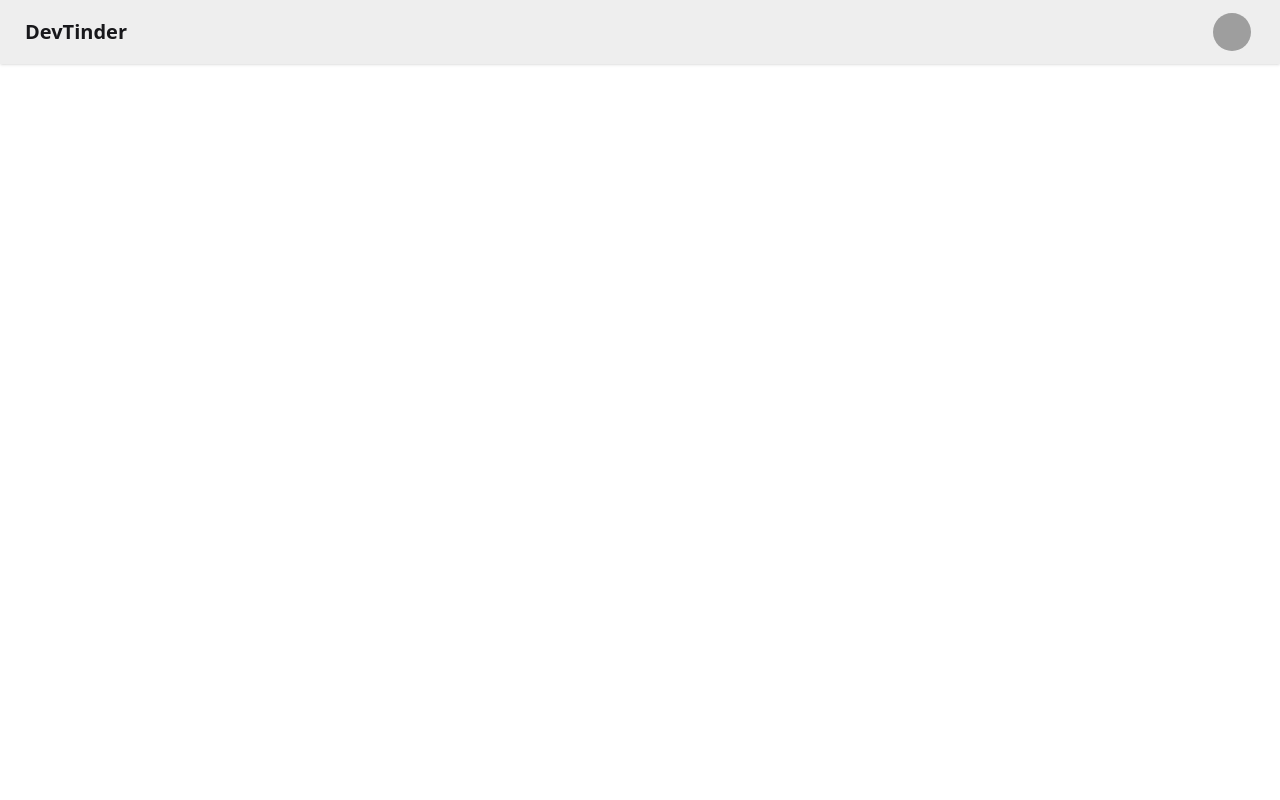
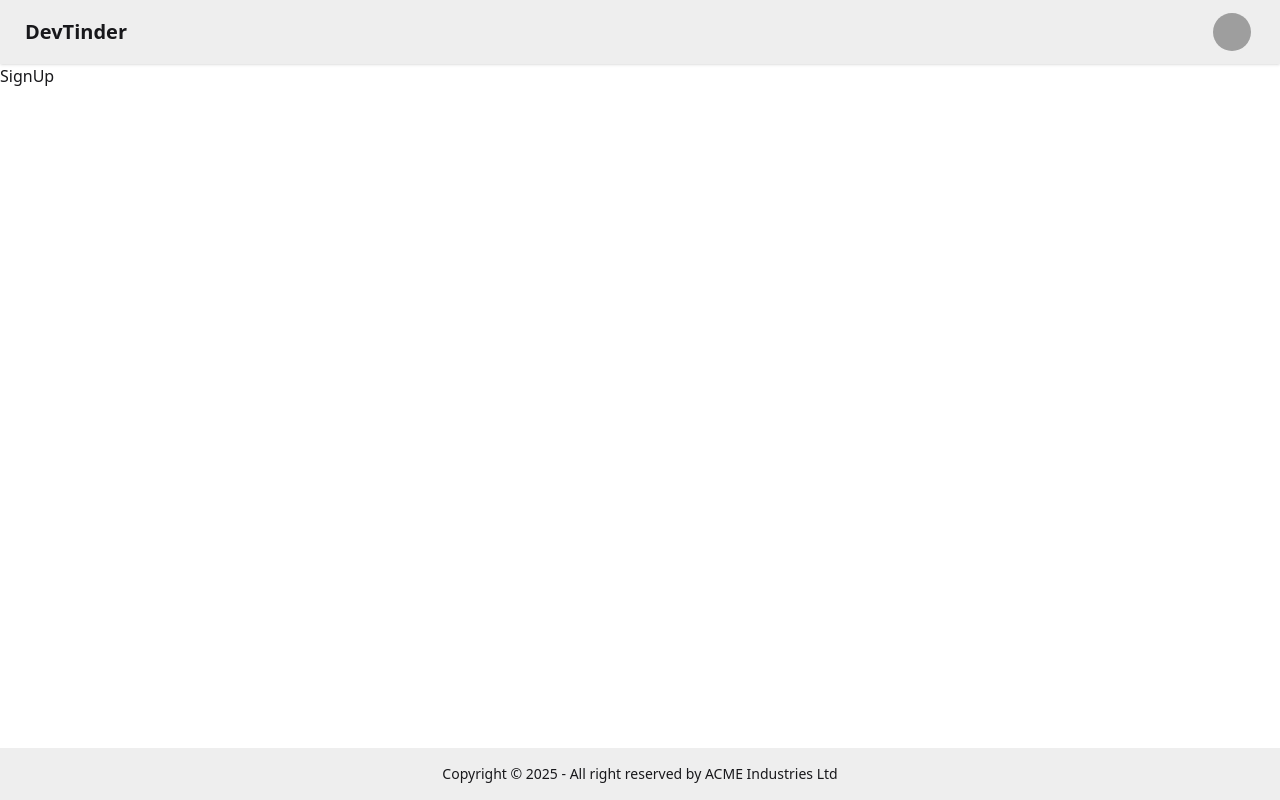
Before and after one commit to Kishlaya1999/DevTinder-Web, a React (Vite) app: page /signup in a window 1280 px wide. Built offline with nearby package versions, Linux system fonts and the light colour scheme; grey boxes are pictures that could not be loaded.

Commit message:
react-router-dom setup

```diff
--- a/package.json
+++ b/package.json
@@ -13,6 +13,7 @@
     "@tailwindcss/vite": "^4.1.8",
     "react": "^19.1.0",
     "react-dom": "^19.1.0",
+    "react-router-dom": "^6.30.1",
     "tailwindcss": "^4.1.8"
   },
   "devDependencies": {
--- a/src/App.jsx
+++ b/src/App.jsx
@@ -1,35 +1,22 @@
+import { BrowserRouter, Route, Routes } from "react-router-dom"
+import Navbar from "./components/Navbar"
+import Body from "./components/Body"
+import Login from "./components/Login"
+import SignUp from "./components/SignUp"
+
 function App() {
 
 
   return (
-    <div className="navbar bg-base-300 shadow-sm">
-      <div className="flex-1">
-        <a className="btn btn-ghost text-xl">DevTinder</a>
-      </div>
-      <div className="flex gap-2">
-        <div className="dropdown dropdown-end mx-5">
-          <div tabIndex={0} role="button" className="btn btn-ghost btn-circle avatar">
-            <div className="w-10 rounded-full">
-              <img
-                alt="Tailwind CSS Navbar component"
-                src="https://img.daisyui.com/images/stock/photo-1534528741775-53994a69daeb.webp" />
-            </div>
-          </div>
-          <ul
-            tabIndex={0}
-            className="menu menu-sm dropdown-content bg-base-100 rounded-box z-1 mt-3 w-52 p-2 shadow">
-            <li>
-              <a className="justify-between">
-                Profile
-                <span className="badge">New</span>
-              </a>
-            </li>
-            <li><a>Settings</a></li>
-            <li><a>Logout</a></li>
-          </ul>
-        </div>
-      </div>
-    </div>
+    // <Navbar />
+    <BrowserRouter basename="/">
+      <Routes>
+        <Route path="/" element={<Body />}>
+          <Route path="/login" element={<Login />} />
+          <Route path="/signup" element={<SignUp />} />
+        </Route>
+      </Routes>
+    </BrowserRouter>
   )
 }
 
--- /dev/null
+++ b/src/components/Body.jsx
@@ -0,0 +1,16 @@
+import React from 'react'
+import Navbar from './Navbar'
+import { Outlet } from 'react-router-dom'
+import Footer from './Footer'
+
+const Body = () => {
+	return (
+		<>
+			<Navbar />
+			<Outlet />
+			<Footer />
+		</>
+	)
+}
+
+export default Body
--- /dev/null
+++ b/src/components/Footer.jsx
@@ -0,0 +1,13 @@
+import React from 'react'
+
+const Footer = () => {
+	return (
+		<footer className="footer sm:footer-horizontal footer-center bg-base-300 text-base-content p-4 fixed bottom-0">
+			<aside>
+				<p>Copyright © {new Date().getFullYear()} - All right reserved by ACME Industries Ltd</p>
+			</aside>
+		</footer>
+	)
+}
+
+export default Footer
--- /dev/null
+++ b/src/components/Login.jsx
@@ -0,0 +1,9 @@
+import React from 'react'
+
+const Login = () => {
+  return (
+    <div>Login</div>
+  )
+}
+
+export default Login
--- /dev/null
+++ b/src/components/Navbar.jsx
@@ -0,0 +1,36 @@
+import React from 'react'
+
+const Navbar = () => {
+	return (
+		<div className="navbar bg-base-300 shadow-sm">
+			<div className="flex-1">
+				<a className="btn btn-ghost text-xl">DevTinder</a>
+			</div>
+			<div className="flex gap-2">
+				<div className="dropdown dropdown-end mx-5">
+					<div tabIndex={0} role="button" className="btn btn-ghost btn-circle avatar">
+						<div className="w-10 rounded-full">
+							<img
+								alt="Tailwind CSS Navbar component"
+								src="https://img.daisyui.com/images/stock/photo-1534528741775-53994a69daeb.webp" />
+						</div>
+					</div>
+					<ul
+						tabIndex={0}
+						className="menu menu-sm dropdown-content bg-base-100 rounded-box z-1 mt-3 w-52 p-2 shadow">
+						<li>
+							<a className="justify-between">
+								Profile
+								<span className="badge">New</span>
+							</a>
+						</li>
+						<li><a>Settings</a></li>
+						<li><a>Logout</a></li>
+					</ul>
+				</div>
+			</div>
+		</div>
+	)
+}
+
+export default Navbar
--- /dev/null
+++ b/src/components/SignUp.jsx
@@ -0,0 +1,9 @@
+import React from 'react'
+
+const SignUp = () => {
+  return (
+    <div>SignUp</div>
+  )
+}
+
+export default SignUp
```
Also changed, not shown: 1 other file (tests, documents, lock files or other folders).
